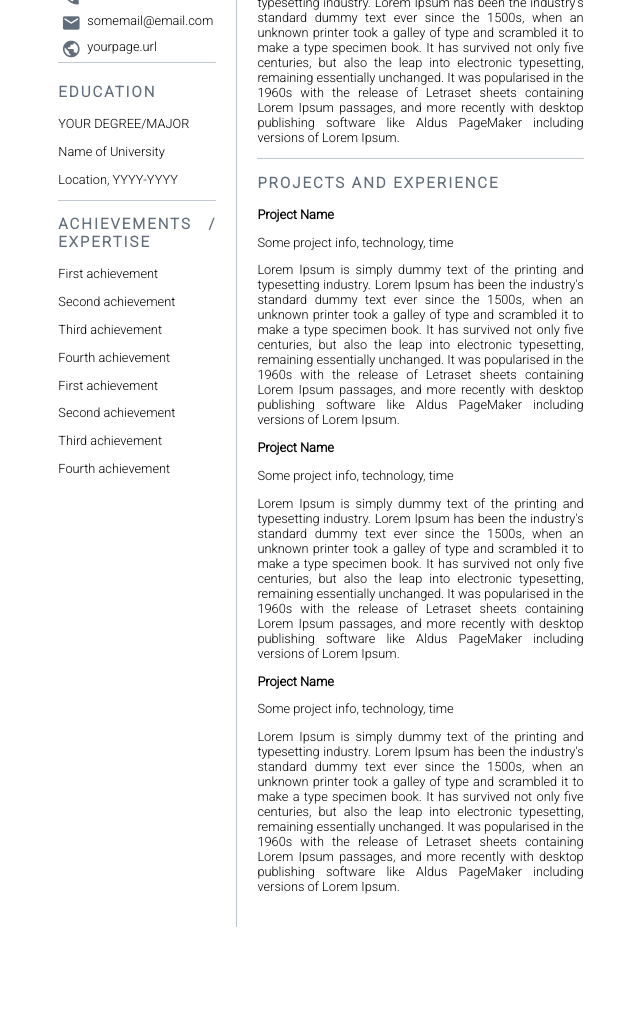
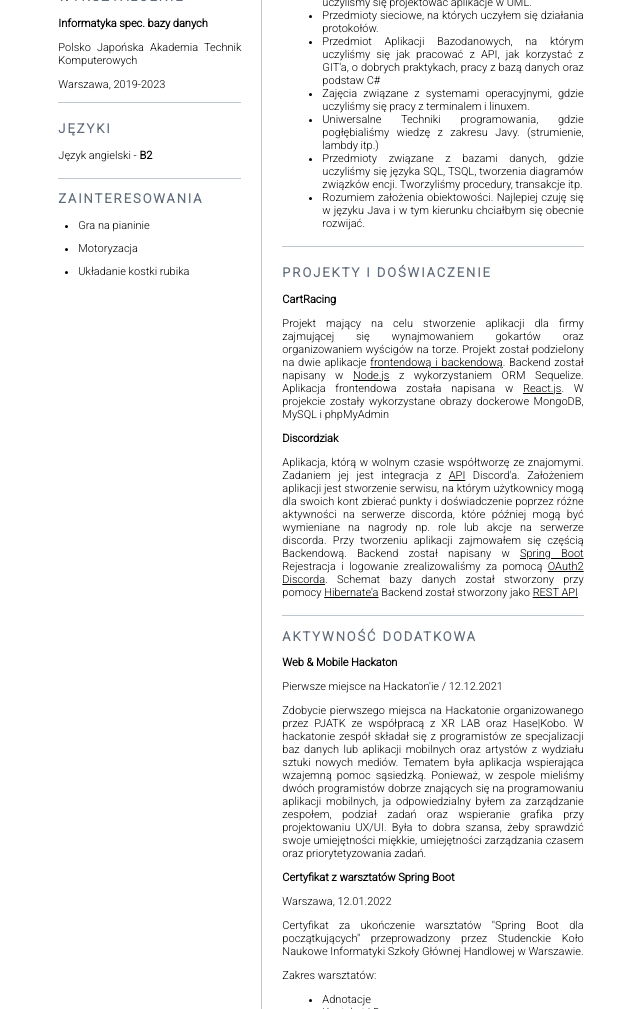
Before and after one commit to miszczuq/Resume-Template, a plain HTML site: page Resume/index.html in a window 1280 px wide. Shown: the part 249-1258 px from the top of the page, without its empty margins (319-959 px from the left). Before the commit the page ends 1176 px from the top, so only its background shows below. Drawn offline with Linux system fonts and the light colour scheme.

Commit message:
add first version

```diff
--- a/Resume/index.html
+++ b/Resume/index.html
@@ -34,71 +34,166 @@
 
 <div class="main-container">
     <div class="header">
-    <h1>Firstname Lastname</h1>
+        <h1>Michał Miszczuk</h1>
     </div>
     <div class="content">
         <div class="left-content">
             <div class="media">
-       <div id="github" class="media-line"><i class="fa fa-github"></i><div class="media-content">github.com</div></div>
-        <div id="linkedin" class="media-line"><i class="fa fa-linkedin"></i><div class="media-content">linkedin.com</div></div>
-        <div id="phone" class="media-line"><i class="material-icons">phone</i><div class="media-content">111 222 333</div></div>
-        <div id="email" class="media-line"><i class="material-icons">email</i><div class="media-content">somemail@email.com</div></div>
-        <div id="url" class="media-line"><i class="material-icons">public</i><div class="media-content">yourpage.url</div></div>
+                <div id="phone" class="media-line"><i class="material-icons">phone</i>
+                    <div class="media-content">883 971 111</div>
+                </div>
+                <div id="email" class="media-line"><i class="material-icons">email</i>
+                    <div class="media-content">michal99miszczuk@gmail.com</div>
+                </div>
+                <div id="github" class="media-line"><i class="fa fa-github"></i>
+                    <div class="media-content">github.com/miszczuq</div>
+                </div>
             </div>
             <div class="education">
-        <h3>Education</h3>
+                <h3>Wykształcenie</h3>
                 <div class="degree">
-          <p class="degree-title">YOUR DEGREE/MAJOR</p>
-          <p class="university-name">Name of University</p>
-          <p class="degree-location">Location, YYYY-YYYY</p>
+                    <p class="degree-title">Informatyka spec. bazy danych</p>
+                    <p class="university-name">Polsko Japońska Akademia Technik Komputerowych</p>
+                    <p class="degree-location">Warszawa, 2019-2023</p>
                 </div>
             </div>
-      <div class="achievements">
-        <h3>Achievements / Expertise</h3>
-        <p class="achievement">First achievement</p>
-        <p class="achievement">Second achievement</p>
-        <p class="achievement">Third achievement</p>
-        <p class="achievement">Fourth achievement</p>
-        <p class="achievement">First achievement</p>
-        <p class="achievement">Second achievement</p>
-        <p class="achievement">Third achievement</p>
-        <p class="achievement">Fourth achievement</p>
+
+            <div class="languages">
+                <h3>Języki</h3>
+                <p>Język angielski - <b>B2</b></p>
+            </div>
+
+            <div class="interests">
+                <h3>Zainteresowania</h3>
+                <ul>
+                    <li class="interest">Gra na pianinie</li>
+                    <li class="interest">Motoryzacja</li>
+                    <li class="interest">Układanie kostki rubika</li>
+                </ul>
             </div>
         </div>
         <div class="right-content">
             <div class="profile">
-        <h3>Profile</h3>
-        <p>Lorem Ipsum is simply dummy text of the printing and typesetting industry. Lorem Ipsum has been the industry's standard dummy text ever since the 1500s, when an unknown printer took a galley of type and scrambled it to make a type specimen book. It has survived not only five centuries, but also the leap into electronic typesetting, remaining essentially unchanged. It was popularised in the 1960s with the release of Letraset sheets containing Lorem Ipsum passages, and more recently with desktop publishing software like Aldus PageMaker including versions of Lorem Ipsum.
+                <h3>Umiejętności</h3>
+              Przedmioty realizowane na uczelni:
+              <ul>
+                <li>
+                    Technologie Internetu, na których realizowałem projekt web łączący frontend i backend (NodeJs,
+                    React)
+                </li>
+                <li>
+                    Projektowanie Systemów Informatycznych, gdzie uczyliśmy się projektować aplikacje w UML.
+                </li>
+                <li>
+                    Przedmioty sieciowe, na których uczyłem się działania protokołów.
+                </li>
+                <li>
+                    Przedmiot Aplikacji Bazodanowych, na którym uczyliśmy się jak pracować z API, jak korzystać z GIT'a,
+                    o dobrych praktykach, pracy z bazą danych oraz podstaw C#
+                </li>
 
+                <li>
+                    Zajęcia związane z systemami operacyjnymi, gdzie uczyliśmy się pracy z terminalem i linuxem.
+                </li>
+                <li>
+                    Uniwersalne Techniki programowania, gdzie pogłębialiśmy wiedzę z zakresu Javy. (strumienie, lambdy
+                    itp.)
+                </li>
+                <li>
+                    Przedmioty związane z bazami danych, gdzie uczyliśmy się języka SQL, TSQL, tworzenia diagramów
+                    związków encji.
+                    Tworzyliśmy procedury, transakcje itp.
+                </li>
+                <li>
+                    Rozumiem założenia obiektowości.
+                    Najlepiej czuję się w języku Java i w tym kierunku chciałbym się
+                    obecnie rozwijać.
+                </li>
+              </ul>
+
+            </div>
+            <div class="projects">
+                <h3>Projekty i doświaczenie</h3>
+
+                <div class="project">
+                    <p class="project-name">CartRacing</p>
+                    <p class="project-description">
+                        Projekt mający na celu stworzenie aplikacji dla firmy zajmującej się wynajmowaniem gokartów oraz
+                        organizowaniem
+                        wyścigów na torze.
+                        Projekt został podzielony na dwie aplikacje <u>frontendową i backendową</u>.
+                        Backend został napisany w <u>Node.js</u> z wykorzystaniem ORM Sequelize.
+                        Aplikacja frontendowa została napisana w <u>React.js</u>.
+                        W projekcie zostały wykorzystane obrazy dockerowe MongoDB, MySQL i phpMyAdmin
                     </p>
                 </div>
-      <div class="projects">
-        <h3>Projects and Experience</h3>
+
 
                 <div class="project">
-          <p class="project-name">Project Name</p>
-          <p class="procoject-info">Some project info, technology, time</p>
-          <p class="project-description">Lorem Ipsum is simply dummy text of the printing and typesetting industry. Lorem Ipsum has been the industry's standard dummy text ever since the 1500s, when an unknown printer took a galley of type and scrambled it to make a type specimen book. It has survived not only five centuries, but also the leap into electronic typesetting, remaining essentially unchanged. It was popularised in the 1960s with the release of Letraset sheets containing Lorem Ipsum passages, and more recently with desktop publishing software like Aldus PageMaker including versions of Lorem Ipsum.
+                    <p class="project-name">Discordziak</p>
+                    <p class="project-description">
+                        Aplikacja, którą w wolnym czasie współtworzę ze znajomymi. Zadaniem jej jest integracja z <u>API</u>
+                        Discord'a.
+                        Założeniem aplikacji jest stworzenie serwisu, na którym użytkownicy mogą dla swoich kont zbierać
+                        punkty i doświadczenie poprzez różne aktywności na serwerze discorda, które później mogą być wymieniane na nagrody np. role lub akcje
+                        na serwerze discorda.
+                        Przy tworzeniu aplikacji zajmowałem się częścią Backendową.
+                        Backend został napisany w <u>Spring Boot</u>
+                        Rejestracja i logowanie zrealizowaliśmy za pomocą <u>OAuth2 Discorda</u>.
+                        Schemat bazy danych został stworzony przy pomocy <u>Hibernate'a</u>
+                        Backend został stworzony jako <u>REST API</u>
+                    </p>
+                </div>
+            </div>
+
+            <div class="additional-activity">
+                <h3>Aktywność dodatkowa</h3>
+
+                <div class="project">
+                    <p class="project-name">Web & Mobile Hackaton</p>
+                    <p class="procoject-info">Pierwsze miejsce na Hackaton'ie / 12.12.2021</p>
+                    <p class="project-description">
+                        Zdobycie pierwszego miejsca na Hackatonie organizowanego przez PJATK ze współpracą z XR LAB oraz
+                        Hase|Kobo.
+                        W hackatonie zespół składał się z programistów ze specjalizacji baz danych lub aplikacji
+                        mobilnych oraz artystów
+                        z wydziału sztuki nowych mediów.
+                        Tematem była aplikacja wspierająca wzajemną pomoc sąsiedzką.
+                        Ponieważ, w zespole mieliśmy dwóch programistów dobrze znających się na programowaniu aplikacji
+                        mobilnych,
+                        ja odpowiedzialny byłem za zarządzanie zespołem, podział zadań oraz wspieranie grafika przy
+                        projektowaniu UX/UI.
+                        Była to dobra szansa, żeby sprawdzić swoje umiejętności miękkie, umiejętności zarządzania
+                        czasem oraz priorytetyzowania zadań.
                     </p>
                 </div>
 
                 <div class="project">
-          <p class="project-name">Project Name</p>
-          <p class="procoject-info">Some project info, technology, time</p>
-          <p class="project-description">Lorem Ipsum is simply dummy text of the printing and typesetting industry. Lorem Ipsum has been the industry's standard dummy text ever since the 1500s, when an unknown printer took a galley of type and scrambled it to make a type specimen book. It has survived not only five centuries, but also the leap into electronic typesetting, remaining essentially unchanged. It was popularised in the 1960s with the release of Letraset sheets containing Lorem Ipsum passages, and more recently with desktop publishing software like Aldus PageMaker including versions of Lorem Ipsum.
+                    <p class="project-name">Certyfikat z warsztatów Spring Boot</p>
+                    <p class="procoject-info">Warszawa, 12.01.2022</p>
+                    <p class="project-description">
+                        Certyfikat za ukończenie warsztatów "Spring Boot dla początkujących" przeprowadzony przez
+                        Studenckie Koło Naukowe Informatyki Szkoły Głównej Handlowej w Warszawie.
                     </p>
-        </div>
-
-        <div class="project">
-          <p class="project-name">Project Name</p>
-          <p class="procoject-info">Some project info, technology, time</p>
-          <p class="project-description">Lorem Ipsum is simply dummy text of the printing and typesetting industry. Lorem Ipsum has been the industry's standard dummy text ever since the 1500s, when an unknown printer took a galley of type and scrambled it to make a type specimen book. It has survived not only five centuries, but also the leap into electronic typesetting, remaining essentially unchanged. It was popularised in the 1960s with the release of Letraset sheets containing Lorem Ipsum passages, and more recently with desktop publishing software like Aldus PageMaker including versions of Lorem Ipsum.
-          </p>
+                    <p>Zakres warsztatów:</p>
+                  <ul>
+                    <li>Adnotacje</li>
+                    <li>Kontekst i Beany</li>
+                    <li>InversionOfControl, DependencyInjection</li>
+                    <li>Maven, Lombok, Hibernate</li>
+                    <li>REST API</li>
+                    <li>Podstawy Spring Security</li>
+                  </ul>
                 </div>
             </div>
         </div>
     </div>
-  <div class="interests"></div>
+    <div class="footer">
+        <p class="clause">
+          Wyrażam zgodę na przetwarzanie moich danych osobowych przez e-point SA na potrzebę ewentualnych
+          przyszłych procesów rekrutacyjnych.
+        </p>
+    </div>
 </div>
 
 </body>
--- a/Resume/styles.css
+++ b/Resume/styles.css
@@ -11,6 +11,7 @@ body{
 .main-container{
     display: flex;
     flex-direction: column;
+    justify-content: space-evenly;
     width: 70.665vh;
     height: 100vh;
     margin: auto;
@@ -19,17 +20,16 @@ body{
 }
 
 .header{
-    padding: 40px;
     text-align: center;
-    border-style: none none solid none;
-    border-color: #c0c6d0;
-    border-width: 1px;
 }
+
 
 .header h1{
     letter-spacing: 3px;
     font-size: 30px;
     text-transform: uppercase;
+    padding-top: 25px;
+    padding-bottom: 15px;
 }
 
 .content h3{
@@ -40,6 +40,11 @@ body{
 
 .content{
     display: flex;
+    border-style: solid none solid none;
+    border-color: #c0c6d0;
+    border-width: 1px;
+    font-size: 11px
+
 }
 
 .left-content,
@@ -47,6 +52,15 @@ body{
     display: flex;
     flex-direction: column;
     padding: 20px;
+}
+
+.profile h3{
+    margin-top: 0;
+}
+
+.profile p{
+    margin-top: 5px;
+    margin-bottom: 5px;
 }
 
 .right-content{
@@ -57,15 +71,26 @@ body{
 
 .media,
 .education,
-.profile{
+.profile,
+.achievements,
+.projects,
+.languages{
     border-style: none none solid none;
     border-color: #c0c6d0;
     border-width: 1px;
 
     padding-top: 5px;
+    padding-bottom: 5px;
 }
 
+.interests ul{
+    margin-left: 20px;
+    padding: 0;
+}
 
+.interest{
+    margin-top: 10px;
+}
 
 .media-line{
     display: flex;
@@ -84,3 +109,16 @@ body{
 .project .project-name{
     font-weight: bold;
 }
+
+.education{
+    padding: 0;
+}
+
+.degree-title{
+    font-weight: bold;
+}
+
+.footer{
+    font-size: 10px;
+    text-align: center;
+}
```
Lines whose indentation alone changed are shown as unchanged.
